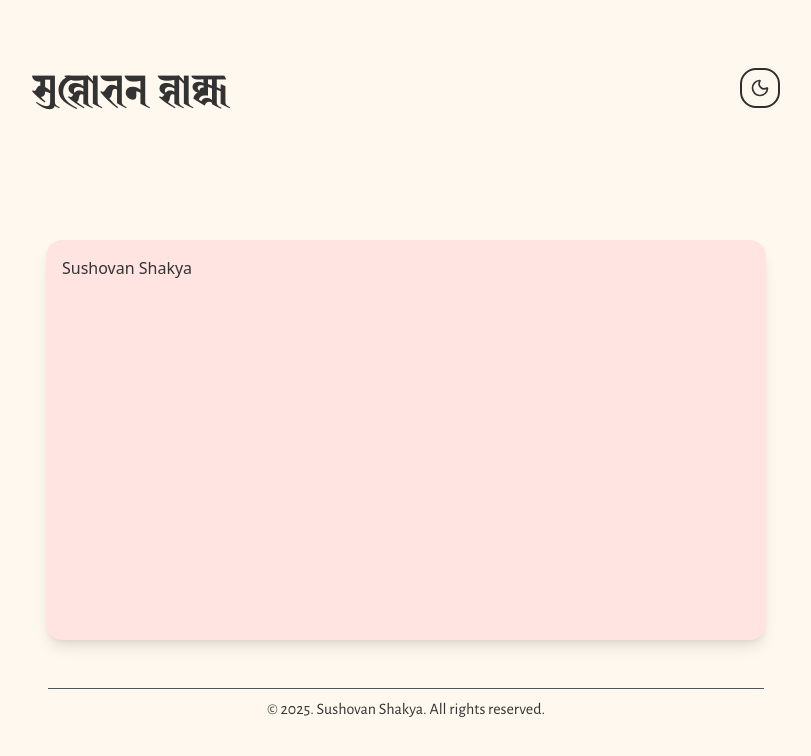
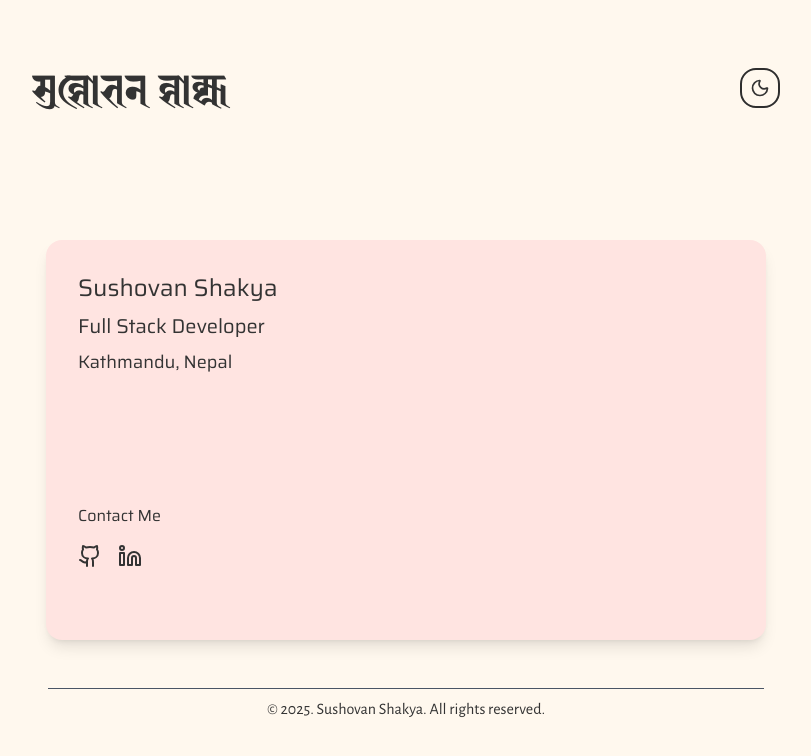
Before and after one commit to steinderace/portfolio, a Next.js app: page / in a window 1280 px wide. Shown: the top 756 px of the page, without its empty margins (234-1045 px from the left). Built offline with nearby package versions, Linux system fonts and the light colour scheme; a web font is replaced by a local one.

Commit message:
working on business card on desktop

```diff
--- a/src/components/Card/index.tsx
+++ b/src/components/Card/index.tsx
@@ -1,10 +1,27 @@
 // Component for business-card like portfolio intro section
+import { saira } from "@/ui/fonts";
+import { Github, Linkedin } from "lucide-react";
+import Link from "next/link";
 
 export default function Card() {
   return (
     <>
       <div className="rounded-2xl shadow-lg bg-[#FFE4E1] dark:bg-[#AED6FF] mt-32 w-180 h-100 p-4">
-        <div>Sushovan Shakya</div>
+        <div className={`${saira.className} mt-4 ml-4 text-[#333]`}>
+          <div className="text-2xl">Sushovan Shakya</div>
+          <div className="mt-2 text-xl">Full Stack Developer</div>
+          <div className="mt-2 text-lg">Kathmandu, Nepal</div>
+          <div className="mt-32">{""}</div>
+          <div className="mt-2">Contact Me</div>
+          <div className="mt-4 flex flex-row gap-4">
+            <Link href="https://github.com/steinderace">
+              <Github className="text-[#333] transition duration-300 hover:text-[#222]" />
+            </Link>
+            <Link href="https://www.linkedin.com/in/steinderace/">
+              <Linkedin className="text-[#333] transition duration-300 hover:text-[#222]" />
+            </Link>
+          </div>
+        </div>
       </div>
     </>
   );
--- a/src/ui/fonts.ts
+++ b/src/ui/fonts.ts
@@ -1,6 +1,27 @@
 // @/ui/fonts.ts
-import { Alegreya_Sans, Alegreya_SC } from "next/font/google";
+import {
+  Alegreya_Sans,
+  Alegreya_SC,
+  Lato,
+  Saira,
+  Saira_Condensed,
+} from "next/font/google";
 import localFont from "next/font/local";
+
+export const saira = Saira({
+  subsets: ["latin"],
+  weight: ["400", "700"],
+});
+
+export const sairaCondensed = Saira_Condensed({
+  subsets: ["latin"],
+  weight: ["400", "700"],
+});
+
+export const lato = Lato({
+  subsets: ["latin"],
+  weight: ["400", "700"],
+});
 
 export const nithyaRanjana = localFont({
   src: [
```
